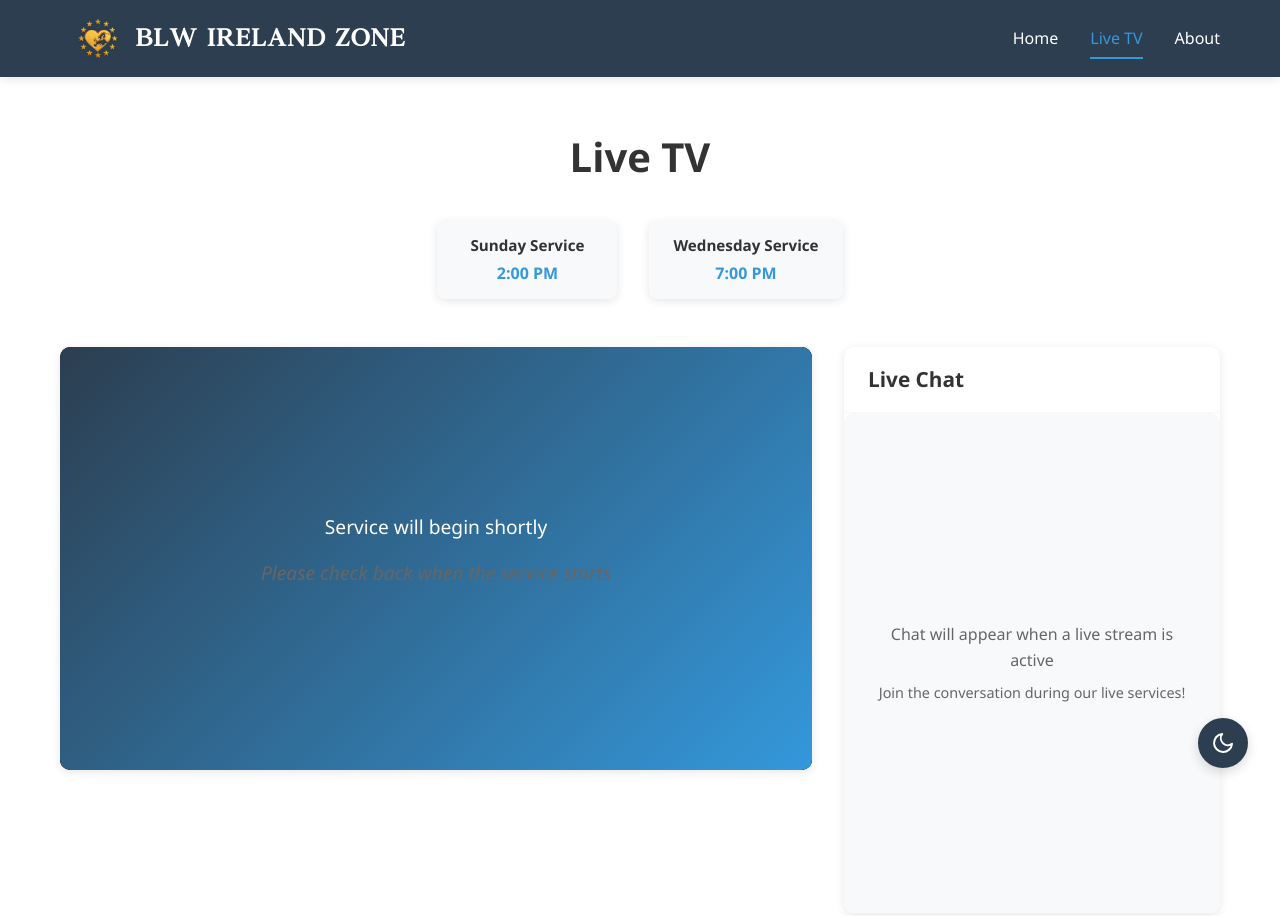
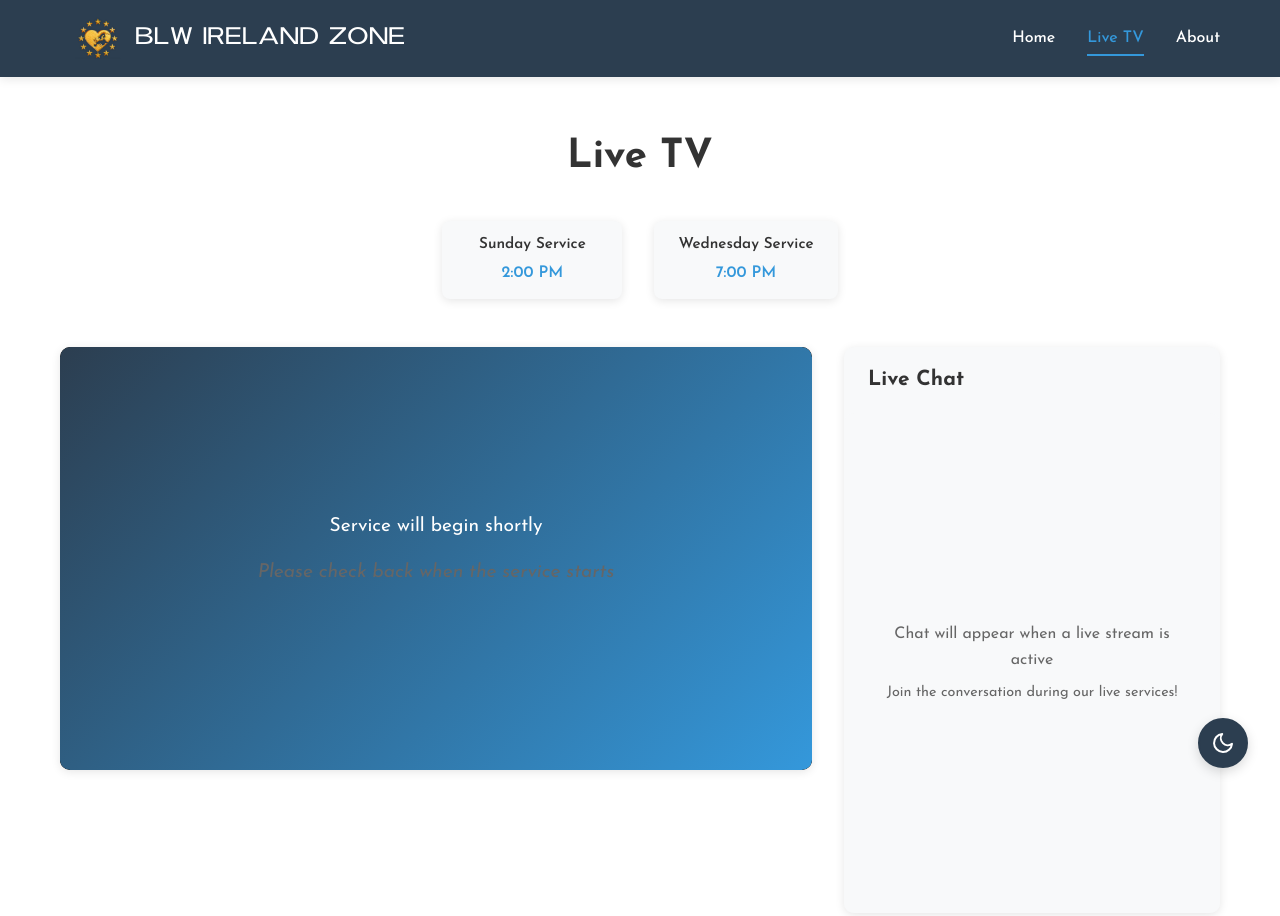
Before and after one commit to aoaye/blw_ireland_website, a website: page livestream.html in a window 1280 px wide. Shown: the top 916 px of the page. Drawn offline with Linux system fonts and the light colour scheme; no server answers.

Commit message:
adjusted fonts website wide

```diff
--- a/livestream.html
+++ b/livestream.html
@@ -5,6 +5,9 @@
     <meta name="viewport" content="width=device-width, initial-scale=1.0">
     <title>Live TV - BLW Ireland Zone</title>
     <link rel="icon" type="image/png" href="Assets/blw_icon.png">
+    <link rel="preconnect" href="https://fonts.googleapis.com">
+    <link rel="preconnect" href="https://fonts.gstatic.com" crossorigin>
+    <link href="https://fonts.googleapis.com/css2?family=Josefin+Sans:ital,wght@0,100..700;1,100..700&family=Cardo:ital,wght@0,400;0,700;1,400&display=swap" rel="stylesheet">
     <link rel="stylesheet" href="styles.css">
     <style>
         .video-wrapper {
@@ -44,7 +47,7 @@
         <div class="nav-container">
             <a href="index.html" class="logo">
                 <img src="Assets/blw_ire_logo.png" alt="BLW Ireland Zone Logo" class="logo-img">
-                <h1>BLW Ireland Zone</h1>
+                <h1>BLW IRELAND ZONE</h1>
             </a>
             <ul class="nav-menu">
                 <li><a href="index.html">Home</a></li>
@@ -94,7 +97,7 @@
                             <h3>Live Chat</h3>
                         </div>
                         <div id="youtube-chat-container" style="width: 100%; height: 500px; min-height: 400px; border: none; border-radius: 10px; overflow: hidden; background: var(--light-bg);">
-                            <div style="display: flex; align-items: center; justify-content: center; height: 100%; padding: 2rem; text-align: center; color: #666;">
+                            <div style="display: flex; align-items: center; justify-content: center; height: 100%; padding: 2rem; text-align: center; color: var(--text-color-muted);">
                                 <div>
                                     <p>Chat will appear when a live stream is active</p>
                                     <p style="font-size: 0.9em; margin-top: 0.5rem;">Join the conversation during our live services!</p>
--- a/styles.css
+++ b/styles.css
@@ -65,7 +65,10 @@
 }
 
 body {
-    font-family: 'Segoe UI', Tahoma, Geneva, Verdana, sans-serif;
+    font-family: "Josefin Sans", sans-serif;
+    font-optical-sizing: auto;
+    font-weight: 400;
+    font-style: normal;
     line-height: 1.6;
     color: var(--text-color);
     background-color: var(--bg-color);
@@ -153,9 +156,9 @@ body {
 }
 
 .logo h1 {
-    font-family: 'Wensley', 'Segoe UI', Tahoma, Geneva, Verdana, sans-serif;
+    font-family: 'Boulia', 'Segoe UI', Tahoma, Geneva, Verdana, sans-serif;
     font-size: 1.5rem;
-    font-weight: 600;
+    font-weight: normal;
     margin: 0;
 }
 
@@ -277,11 +280,18 @@ body {
 }
 
 .hero-content p {
-    font-family: 'Segoe UI', Tahoma, Geneva, Verdana, sans-serif;
+    font-family: "Josefin Sans", sans-serif;
+    font-optical-sizing: auto;
     font-size: 1.3rem;
     margin-bottom: 2rem;
     opacity: 0.9;
     animation: fadeInUp 0.8s ease 0.2s both;
+}
+
+/* Headings use Josefin Sans, except hero text and logo */
+h1, h2, h3, h4, h5, h6 {
+    font-family: "Josefin Sans", sans-serif;
+    font-optical-sizing: auto;
 }
 
 .cta-button {
@@ -912,13 +922,14 @@ body {
 
 /* Chat Section - Inline */
 .chat-section-inline {
-    background: var(--white);
+    background: var(--card-bg);
     border-radius: 10px;
     box-shadow: var(--shadow);
     display: flex;
     flex-direction: column;
     height: fit-content;
     max-height: 600px;
+    transition: background-color 0.3s ease;
 }
 
 .chat-header {
```
Also changed, not shown: about.html (+5 -19 lines), index.html (+4 -1 lines).
